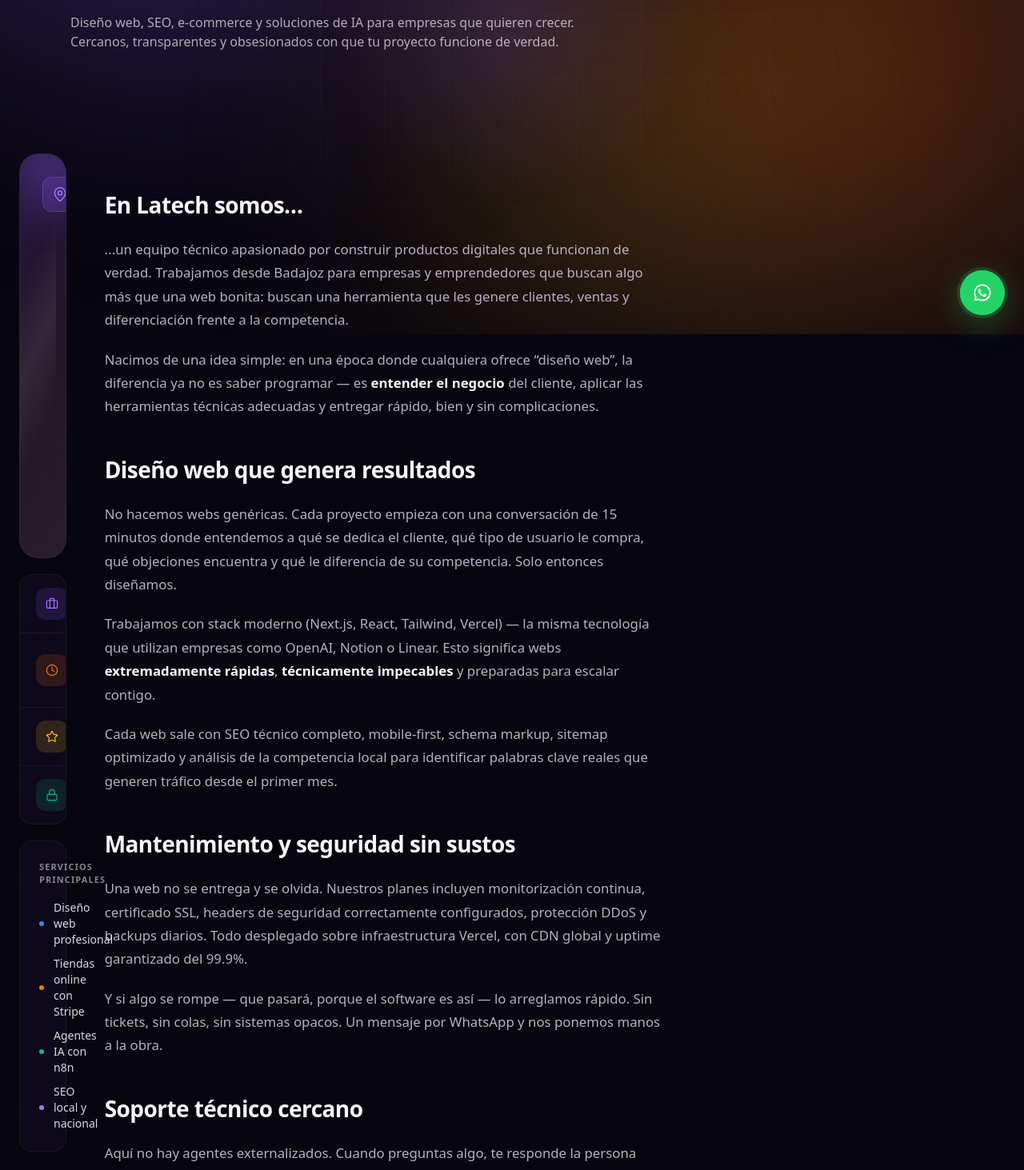
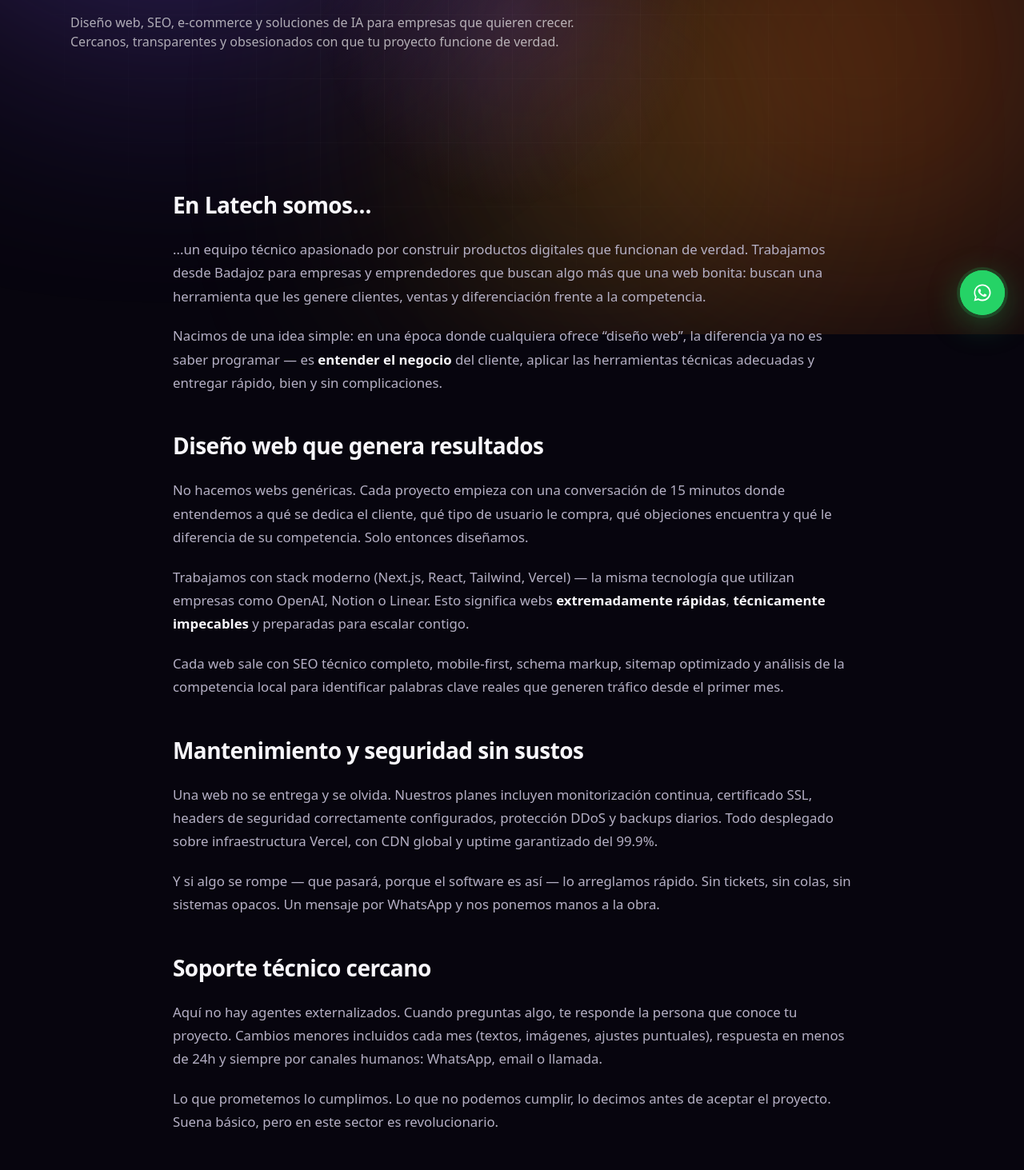
Before and after one commit to Andreh33/jaja, a Next.js app: page /sobre-nosotros in a window 1280 px wide. Shown: the part 382-1845 px from the top of the page at 80% size. Built offline with nearby package versions, Linux system fonts and the light colour scheme.

Commit message:
feat(sobre-nosotros): remove sidebar, center content, fix map coords
Co-Authored-By: Claude Sonnet 4.6 <noreply@anthropic.com>

```diff
--- a/src/app/sobre-nosotros/page.tsx
+++ b/src/app/sobre-nosotros/page.tsx
@@ -1,5 +1,5 @@
 import type { Metadata } from 'next';
-import { Heart, Shield, Award, MapPin, Code2, Sparkles, Briefcase, Clock, Star, Lock } from 'lucide-react';
+import { Heart, Shield, Award, Code2, Sparkles } from 'lucide-react';
 import AuroraBackground from '@/components/effects/AuroraBackground';
 import MouseGlow from '@/components/effects/MouseGlow';
 import { SignatureMarquee, Marquee } from '@/components/effects/Marquee';
@@ -8,7 +8,6 @@ import Footer from '@/components/layout/Footer';
 import { Reveal, RevealGroup, RevealItem } from '@/components/effects/Reveal';
 import GradientText from '@/components/effects/GradientText';
 import MagneticButton from '@/components/effects/MagneticButton';
-import Holographic from '@/components/effects/Holographic';
 import { whatsappLink } from '@/lib/stripe-links';
 
 export const metadata: Metadata = {
@@ -50,79 +49,7 @@ export default function SobreNosotrosPage() {
 
         {/* Long content */}
         <section className="py-12">
-          <div className="mx-auto max-w-7xl px-6">
-            <div className="grid gap-12 md:grid-cols-12">
-              <Reveal>
-                <div className="space-y-5 md:col-span-5 md:sticky md:top-32">
-                  <Holographic className="relative overflow-hidden p-6 md:p-7" rounded="rounded-3xl">
-                    <div
-                      className="pointer-events-none absolute -right-16 -top-16 h-40 w-40 rounded-full"
-                      style={{ background: 'radial-gradient(circle, rgba(139,92,246,0.35), transparent 70%)', filter: 'blur(20px)' }}
-                    />
-                    <div className="relative flex items-start gap-4">
-                      <div
-                        className="inline-flex h-11 w-11 shrink-0 items-center justify-center rounded-xl"
-                        style={{ background: 'rgba(139,92,246,0.18)', color: 'var(--purple-300)', border: '1px solid rgba(139,92,246,0.35)' }}
-                      >
-                        <MapPin size={20} strokeWidth={1.6} />
-                      </div>
-                      <div className="min-w-0 flex-1">
-                        <h3 className="font-display text-lg leading-tight text-white" style={{ letterSpacing: '-0.02em', fontWeight: 700 }}>
-                          Puebla de la Calzada
-                        </h3>
-                        <p className="mt-0.5 text-xs uppercase tracking-widest text-white/50">Badajoz · Extremadura</p>
-                        <p className="mt-3 text-sm leading-relaxed text-white/70">
-                          Estamos en <span className="text-white">Calle Puente 3</span>. Trabajamos con clientes de toda <span className="text-white">España y Portugal</span>.
-                        </p>
-                      </div>
-                    </div>
-                  </Holographic>
-
-                  <div className="overflow-hidden rounded-2xl glass">
-                    {[
-                      { v: '50+', l: 'Proyectos entregados', icon: Briefcase, color: 'var(--purple-300)', bg: 'rgba(139,92,246,0.15)' },
-                      { v: '24h', l: 'Tiempo de respuesta', icon: Clock, color: 'var(--accent-shop)', bg: 'rgba(249,115,22,0.15)' },
-                      { v: '5★', l: 'Valoración media', icon: Star, color: 'var(--warning)', bg: 'rgba(251,191,36,0.15)' },
-                      { v: '100%', l: 'Sin permanencia', icon: Lock, color: 'var(--accent-ia)', bg: 'rgba(16,185,129,0.15)' },
-                    ].map((s, i) => {
-                      const Icon = s.icon;
-                      return (
-                        <div
-                          key={s.l}
-                          className="flex items-center gap-4 px-5 py-4 transition-colors hover:bg-white/[0.03]"
-                          style={{ borderTop: i === 0 ? 'none' : '1px solid var(--border-subtle)' }}
-                        >
-                          <div
-                            className="inline-flex h-10 w-10 shrink-0 items-center justify-center rounded-xl"
-                            style={{ background: s.bg, color: s.color, border: `1px solid ${s.color}40` }}
-                          >
-                            <Icon size={16} strokeWidth={1.7} />
-                          </div>
-                          <span
-                            className="font-display text-2xl tabular-nums text-white"
-                            style={{ letterSpacing: '-0.02em', fontWeight: 800, minWidth: '56px' }}
-                          >
-                            {s.v}
-                          </span>
-                          <span className="flex-1 text-sm text-white/65">{s.l}</span>
-                        </div>
-                      );
-                    })}
-                  </div>
-
-                  <div className="rounded-2xl glass p-6">
-                    <h4 className="text-[11px] font-semibold uppercase tracking-widest text-white/50">Servicios principales</h4>
-                    <ul className="mt-4 space-y-2.5 text-sm">
-                      <li className="flex items-center gap-3 text-white/85"><span className="h-1.5 w-1.5 shrink-0 rounded-full" style={{ background: 'var(--accent-web)' }} />Diseño web profesional</li>
-                      <li className="flex items-center gap-3 text-white/85"><span className="h-1.5 w-1.5 shrink-0 rounded-full" style={{ background: 'var(--accent-shop)' }} />Tiendas online con Stripe</li>
-                      <li className="flex items-center gap-3 text-white/85"><span className="h-1.5 w-1.5 shrink-0 rounded-full" style={{ background: 'var(--accent-ia)' }} />Agentes IA con n8n</li>
-                      <li className="flex items-center gap-3 text-white/85"><span className="h-1.5 w-1.5 shrink-0 rounded-full" style={{ background: 'var(--purple-300)' }} />SEO local y nacional</li>
-                    </ul>
-                  </div>
-                </div>
-              </Reveal>
-
-              <div className="md:col-span-7">
+          <div className="mx-auto max-w-4xl px-6">
             <article className="prose-latech max-w-none">
               <Reveal>
                 <h2>En Latech somos&hellip;</h2>
@@ -219,8 +146,6 @@ export default function SobreNosotrosPage() {
               </div>
             </Reveal>
           </div>
-            </div>
-          </div>
         </section>
 
         {/* Valores */}
--- a/src/components/shared/Map.tsx
+++ b/src/components/shared/Map.tsx
@@ -11,8 +11,8 @@ declare global {
 // Coordenadas Latech — Calle Puente 3, Puebla de la Calzada · Badajoz
 // Si quieres afinar la posición exacta, abre Google Maps, click derecho en la
 // puerta de tu oficina → "Copiar coordenadas" → pega los dos valores aquí.
-const LATECH_LAT = 38.88503;
-const LATECH_LNG = -6.62253;
+const LATECH_LAT = 38.89589118079279;
+const LATECH_LNG = -6.625521599965695;
 
 export default function Map() {
   const ref = useRef<HTMLDivElement>(null);
```
Lines whose indentation alone changed are shown as unchanged.
